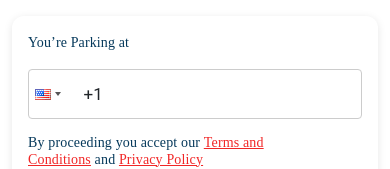
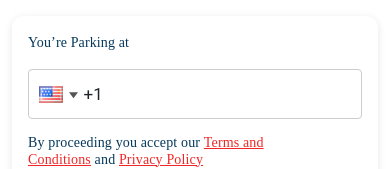
Before and after one commit to manvi59/ScanPay, a Next.js app: page / in a window 390 px wide. Shown: the part 146-315 px from the top of the page. Built offline with nearby package versions, Linux system fonts and the light colour scheme; no server answers; a web font is replaced by a local one.

Commit message:
country phone input flag fixed

```diff
--- a/src/app/design/page.jsx
+++ b/src/app/design/page.jsx
@@ -17,6 +17,7 @@ const PhoneInput = dynamic(
   () => import("react-phone-input-2").then((mod) => mod.default),
   { ssr: false }
 );
+
 
 
 
--- a/src/app/globals.css
+++ b/src/app/globals.css
@@ -354,3 +354,43 @@ body {
 .form-control:focus{
   border-color: rgb(222, 226, 230) !important;
 }
+
+/* .react-tel-input .flag{
+  background-image: url("/flags.jpg") !important;
+  background-repeat: no-repeat;
+} */
+
+/* .react-tel-input .flag {
+  width: 40px !important;
+  height: 27px !important;
+  background-image: url("/country.png") !important;
+  background-repeat: no-repeat !important;
+ } */
+
+
+ /* Bigger dropdown button */
+.react-tel-input .flag-dropdown {
+  width: 60px !important;
+}
+
+/* Adjust selected flag area */
+.react-tel-input .selected-flag {
+  /* height: 35px !important; */
+  padding: 0 8px !important;
+}
+
+/* Make flag container bigger */
+.react-tel-input .flag {
+  transform: scale(1.5);    /* enlarge flag */
+  transform-origin: center; /* keep centered */
+}
+
+.react-tel-input .country-list .search {
+  /* position: -webkit-sticky; */
+  position: relative !important;
+
+}
+
+.react-tel-input .country-list .search-box{
+  width: 150px !important;
+}
```
